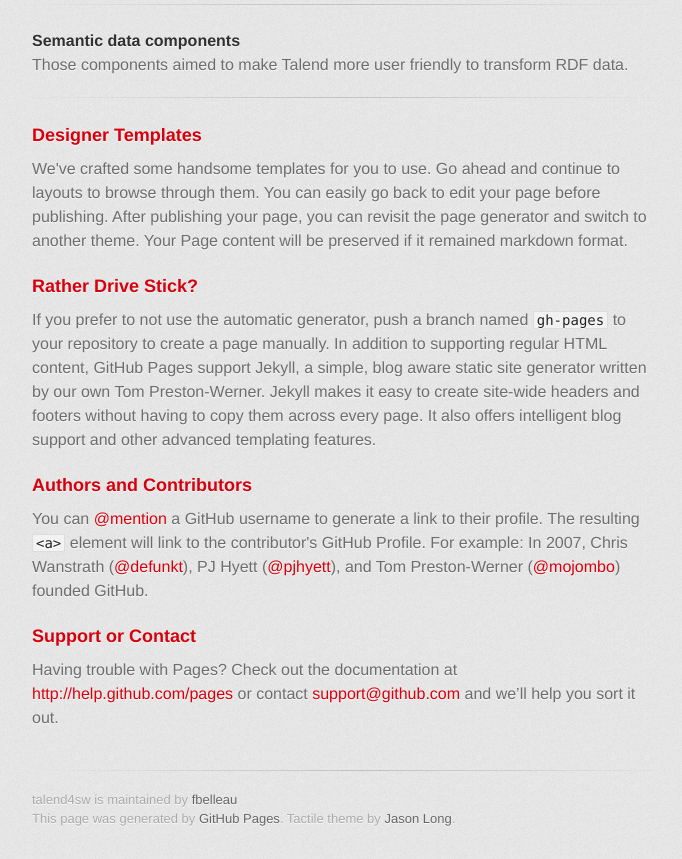
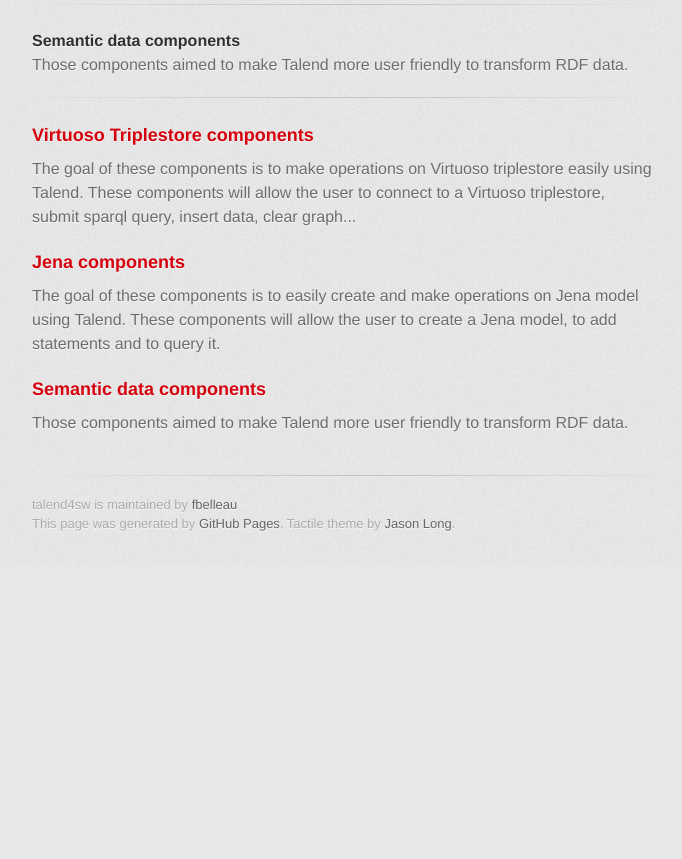
Before and after one commit to fbelleau/talend4sw, a plain HTML site: page index.html in a window 1280 px wide. Shown: the part 640-1499 px from the top of the page, without its empty margins (298-980 px from the left). After the commit the page ends 1204 px from the top, so only its background shows below. Drawn offline with Linux system fonts and the light colour scheme; a web font is replaced by a local one.

Commit message:
gh pages

```diff
--- a/index.html
+++ b/index.html
@@ -55,24 +55,27 @@ Those components aimed to make Talend more user friendly to transform RDF data.
 <hr>
 
 <h3>
-<a name="designer-templates" class="anchor" href="#designer-templates"><span class="octicon octicon-link"></span></a>Designer Templates</h3>
+<a class="anchor"><span class="octicon octicon-link"></span></a>Virtuoso Triplestore components</h3>
 
-<p>We've crafted some handsome templates for you to use. Go ahead and continue to layouts to browse through them. You can easily go back to edit your page before publishing. After publishing your page, you can revisit the page generator and switch to another theme. Your Page content will be preserved if it remained markdown format.</p>
+<p>The goal of these components is to make operations on Virtuoso triplestore easily using Talend. These components will allow the user to connect to a Virtuoso triplestore, submit sparql query, insert data, clear graph...</p>
+
 
 <h3>
-<a name="rather-drive-stick" class="anchor" href="#rather-drive-stick"><span class="octicon octicon-link"></span></a>Rather Drive Stick?</h3>
+<a class="anchor"><span class="octicon octicon-link"></span></a>Jena components</h3>
 
-<p>If you prefer to not use the automatic generator, push a branch named <code>gh-pages</code> to your repository to create a page manually. In addition to supporting regular HTML content, GitHub Pages support Jekyll, a simple, blog aware static site generator written by our own Tom Preston-Werner. Jekyll makes it easy to create site-wide headers and footers without having to copy them across every page. It also offers intelligent blog support and other advanced templating features.</p>
+<p>
+The goal of these components is to easily create and make operations on Jena model using Talend. These components will allow the user to create a Jena model, to add statements and to query it.
+</p>
+
 
 <h3>
-<a name="authors-and-contributors" class="anchor" href="#authors-and-contributors"><span class="octicon octicon-link"></span></a>Authors and Contributors</h3>
+<a class="anchor"><span class="octicon octicon-link"></span></a>Semantic data components</h3>
 
-<p>You can <a href="https://github.com/blog/821" class="user-mention">@mention</a> a GitHub username to generate a link to their profile. The resulting <code>&lt;a&gt;</code> element will link to the contributor's GitHub Profile. For example: In 2007, Chris Wanstrath (<a href="https://github.com/defunkt" class="user-mention">@defunkt</a>), PJ Hyett (<a href="https://github.com/pjhyett" class="user-mention">@pjhyett</a>), and Tom Preston-Werner (<a href="https://github.com/mojombo" class="user-mention">@mojombo</a>) founded GitHub.</p>
+<p>
+Those components aimed to make Talend more user friendly to transform RDF data.
+</p>
 
-<h3>
-<a name="support-or-contact" class="anchor" href="#support-or-contact"><span class="octicon octicon-link"></span></a>Support or Contact</h3>
 
-<p>Having trouble with Pages? Check out the documentation at <a href="http://help.github.com/pages">http://help.github.com/pages</a> or contact <a href="mailto:support@github.com">support@github.com</a> and we’ll help you sort it out.</p>
         </section>
 
         <footer>
```
